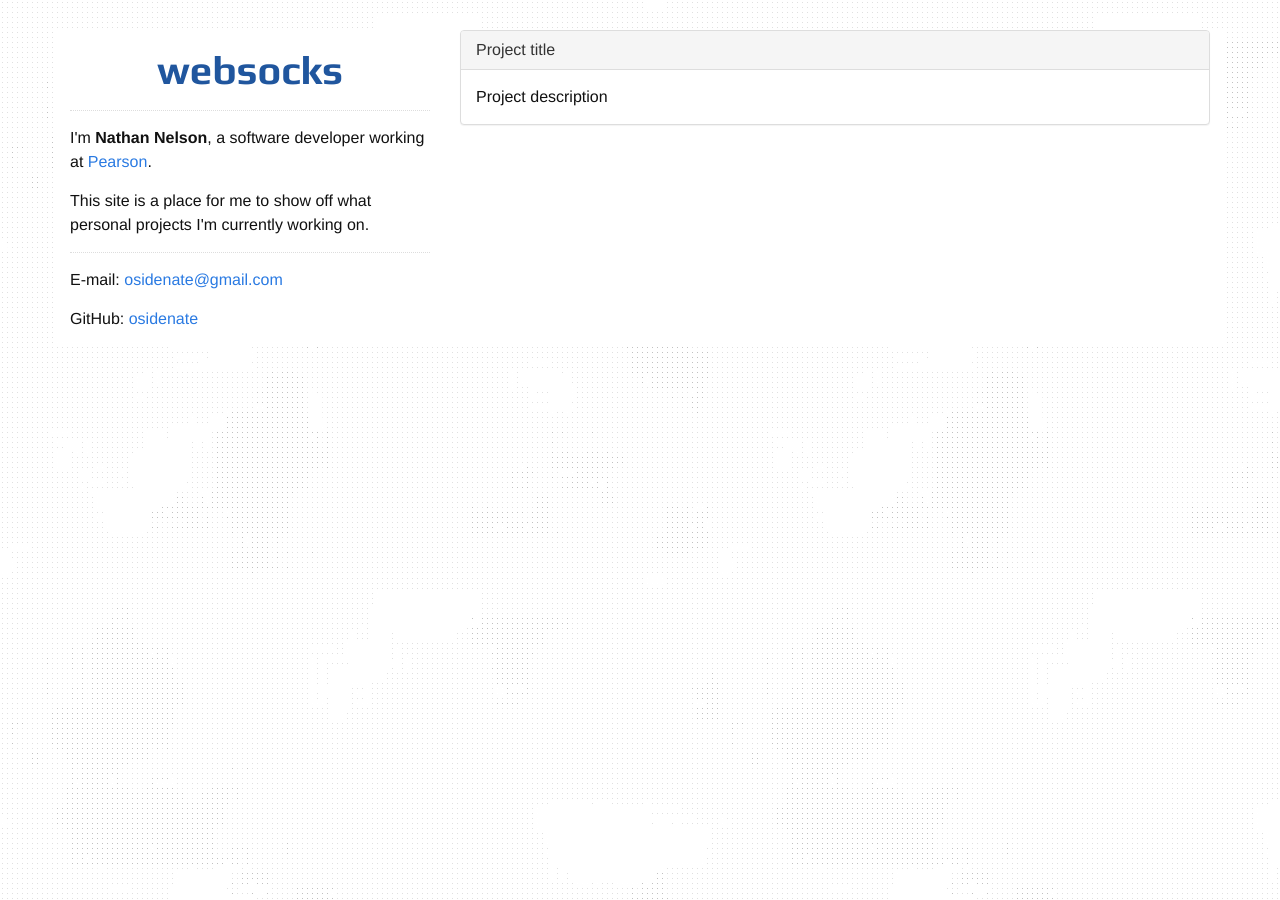
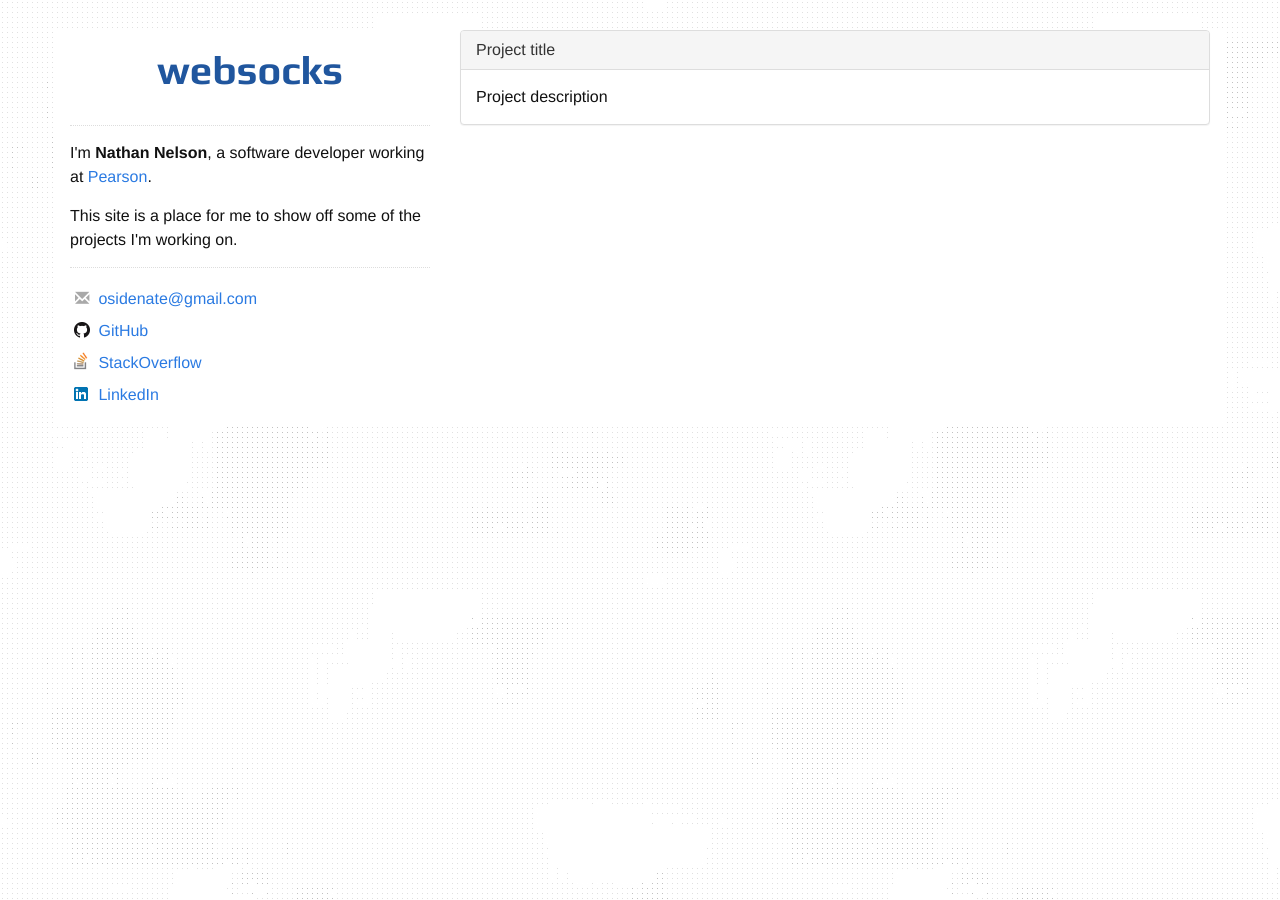
Before and after one commit to osidenate/websocks.net, a Jekyll site: the page index.html, which Jekyll copies as it is, in a window 1280 px wide. Built offline with Jekyll 4.4.1, drawn with Linux system fonts in a browser that asks for light colours; nearby versions of some CDN libraries; library files that are not in the unit come from our copies.

Commit message:
Added contact information to side bar

```diff
--- a/_sass/_entry.scss
+++ b/_sass/_entry.scss
@@ -6,34 +6,3 @@ html {
   margin-top: 30px;
   background: #fff;
 }
-
-nav {
-  .logo {
-    text-align: center;
-
-    h1 {
-      font-family: 'Play', 'Courier', monospace;
-      line-height: 80px;
-      color: #20569E;
-      font-size: 2.5em;
-      margin-bottom: 0;
-
-      a {
-        color: inherit;
-        text-decoration: none;
-      }
-
-      a:hover {
-        color: #173E73;
-      }
-    }
-  }
-
-  hr {
-    border-top: 1px dotted #ddd;
-  }
-
-  p {
-    margin-top: 15px;
-  }
-}
--- /dev/null
+++ b/_sass/_nav.scss
@@ -0,0 +1,78 @@
+nav {
+
+  .logo {
+    text-align: center;
+
+    h1 {
+      font-family: 'Play', 'Courier', monospace;
+      line-height: 80px;
+      color: #20569E;
+      font-size: 2.5em;
+      margin-bottom: 0;
+
+      a {
+        color: inherit;
+        text-decoration: none;
+      }
+
+      a:hover {
+        color: #173E73;
+      }
+    }
+  }
+
+  hr {
+    border-top: 1px dotted #ddd;
+    margin: 15px 0;
+  }
+
+  ul.contact {
+    margin-left: 0;
+
+    li {
+      list-style-type: none;
+      line-height: 2em;
+    }
+
+    a {
+      text-decoration: none;
+    }
+
+    a:hover::after {
+      content: '»';
+    }
+
+    .navicon {
+      position: relative;
+      display: inline-block;
+      width: 24px;
+      height: 24px;
+      vertical-align: middle;
+    }
+
+    .navicon.glyphicon-envelope {
+      top: 3px;
+      left: 5px;
+      color: #A9A9A9;
+      font-size: 0.9em;
+    }
+
+    .navicon-github {
+      background: url('../img/GitHub-Mark-32px.png') no-repeat;
+      background-size: 16px;
+      background-position: 4px 2px;
+    }
+
+    .navicon-so {
+      background: url('../img/so-icon-resized.png') no-repeat;
+      background-size: 24px;
+      background-position: -1px -3px;
+    }
+
+    .navicon-linkedin {
+      background: url('../img/In-2CRev-14px.png') no-repeat;
+      background-size: 14px;
+      background-position: 4px 3px;
+    }
+  }
+}
--- a/css/main.scss
+++ b/css/main.scss
@@ -49,5 +49,6 @@ $on-laptop:        800px;
         "base",
         "layout",
         "syntax-highlighting",
-        "entry"
+        "entry",
+        "nav"
 ;
--- a/index.html
+++ b/index.html
@@ -12,14 +12,38 @@
         <div class="row">
             <nav class="col-sm-4">
                 <div class="logo">
-                    <h1><a href="/">websocks</a></h1>
+                    <h1><a href="./">websocks</a></h1>
                 </div>
                 <hr>
                 <p>I'm <strong>Nathan Nelson</strong>, a software developer working at <a href="http://www.pearsoned.com/">Pearson</a>.</p>
-                <p>This site is a place for me to show off what personal projects I'm currently working on.</p>
+                <p>This site is a place for me to show off some of the projects I'm working on.</p>
                 <hr>
-                <p>E-mail: <a href="mailto:osidenate@gmail.com">osidenate@gmail.com</a></p>
-                <p>GitHub: <a href="//github.com/osidenate">osidenate</a></p>
+                <ul class="contact">
+                    <li>
+                        <a href="mailto:osidenate@gmail.com">
+                            <span class="navicon glyphicon glyphicon-envelope"></span>
+                            osidenate@gmail.com
+                        </a>
+                    </li>
+                    <li>
+                        <a href="https://github.com/osidenate">
+                            <span class="navicon navicon-github"></span>
+                            GitHub
+                        </a>
+                    </li>
+                    <li>
+                        <a href="https://stackoverflow.com/users/477442/nathan">
+                            <span class="navicon navicon-so"></span>
+                            StackOverflow
+                        </a>
+                    </li>
+                    <li>
+                        <a href="https://www.linkedin.com/pub/nathan-nelson/1b/878/744">
+                            <span class="navicon navicon-linkedin"></span>
+                            LinkedIn
+                        </a>
+                    </li>
+                </ul>
             </nav>
 
             <main class="col-sm-8">
```
Also changed, not shown: img/GitHub-Mark-32px.png (added), img/In-2CRev-14px.png (added), img/so-icon-resized.png (added).
